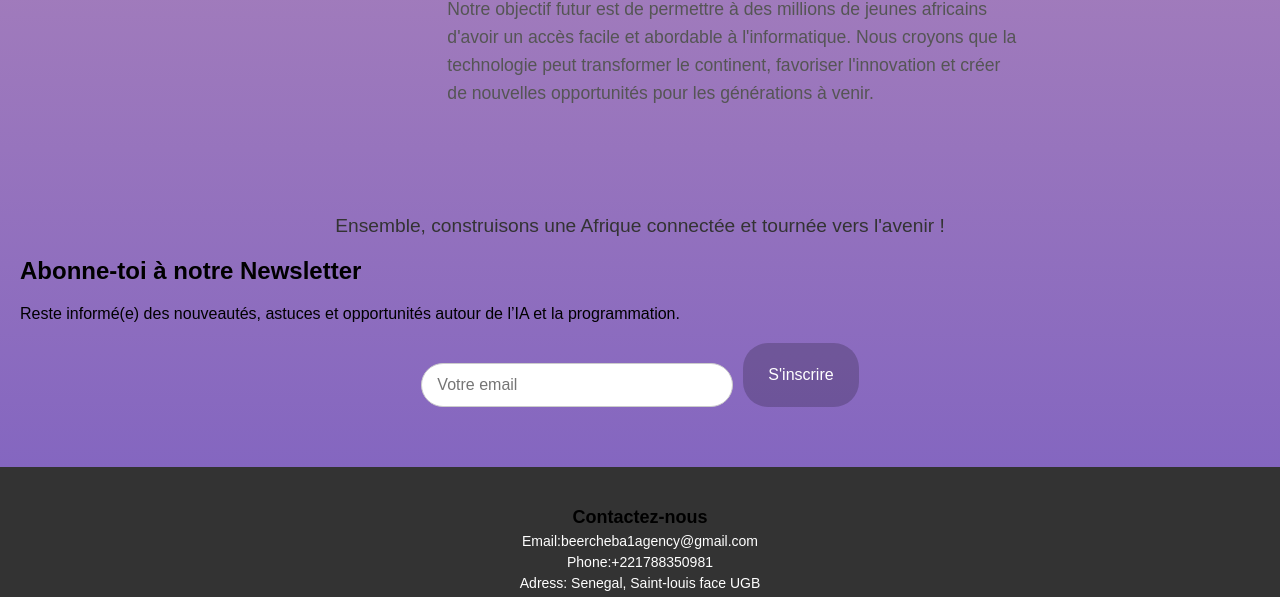
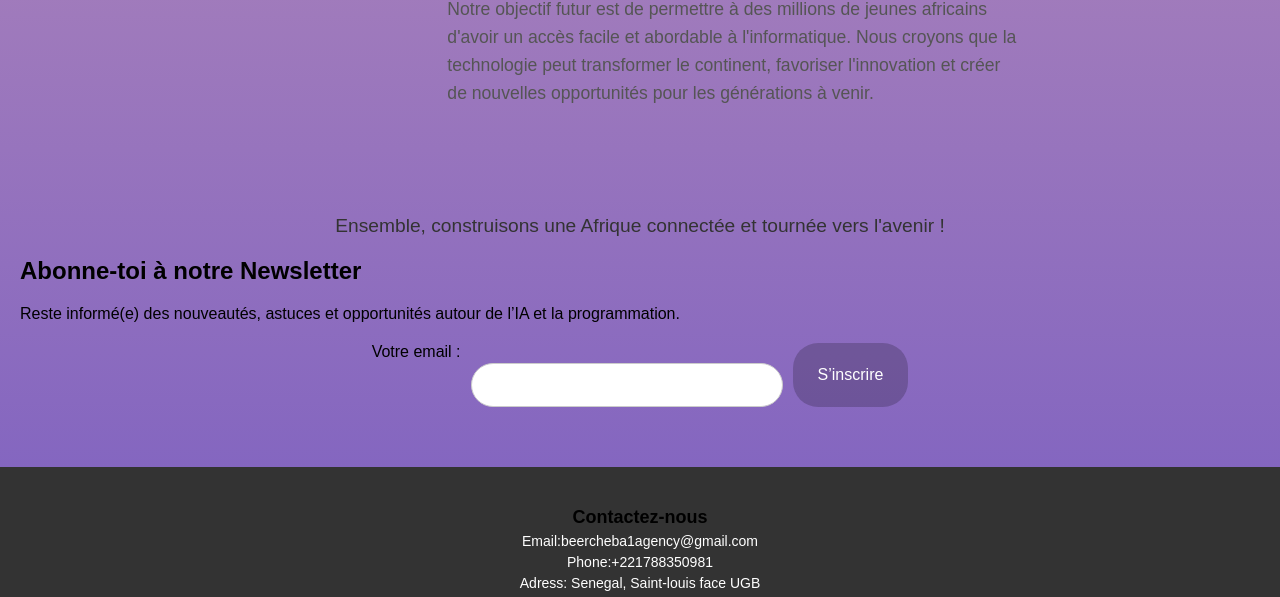
Before and after one commit to jangcodesn-prog/josh, a website: page propos/propos.html in a window 1280 px wide. Shown: the part 1596-2193 px from the top of the page. Drawn offline with Linux system fonts and the light colour scheme.

Commit message:
Update propos.html

```diff
--- a/propos/propos.html
+++ b/propos/propos.html
@@ -76,9 +76,12 @@
   <h2>Abonne-toi à notre Newsletter</h2>
   <p>Reste informé(e) des nouveautés, astuces et opportunités autour de l’IA et la programmation.</p>
 
- <form action="http://localhost:3000/subscribe" method="POST" class="newsletter-form">
-    <input type="email" name="email" placeholder="Votre email" required>
-    <button type="submit">S'inscrire</button>
+ <form name="newsletter" method="POST" data-netlify="true" class="newsletter-form">
+  <label for="email">Votre email :</label>
+  <input type="email" id="email" name="email" required>
+  <button type="submit">S’inscrire</button>
+</form>
+
 </section>
     </main>
     <footer>
```
